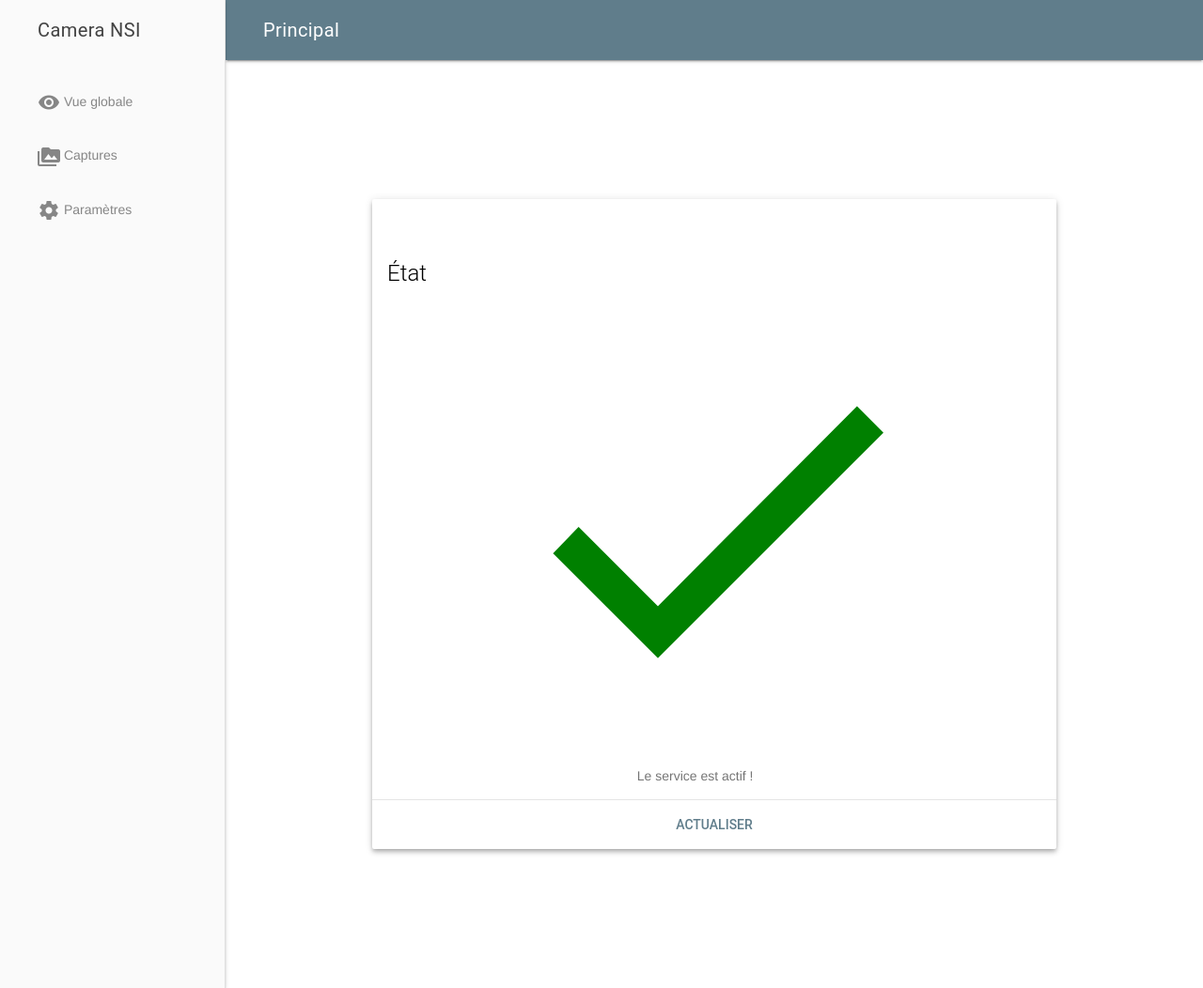
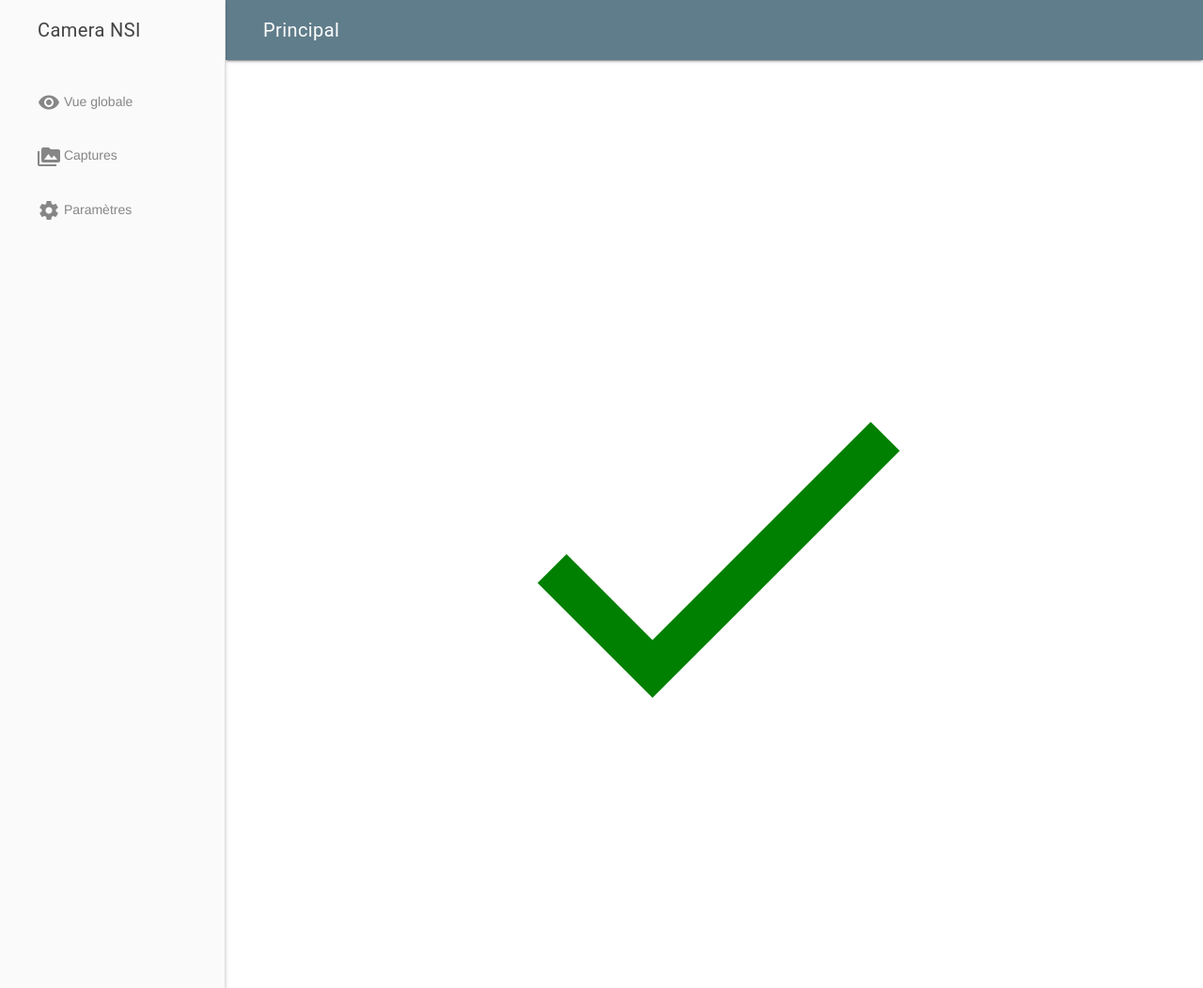
Before and after one commit to Glowstoner/camera_nsi, a PHP site: page /main.html in a window 1280 px wide. Shown: the whole page at 94% size. Run offline with PHP 8.4, Linux system fonts and the light colour scheme.

Commit message:
support dark theming in login & work on main.html

```diff
--- a/web/login.css
+++ b/web/login.css
@@ -36,9 +36,7 @@
 }
 
 #main {
-    border: 5px solid white;
     background-color: white;
-
     display: inline-block;
     vertical-align: middle;
     line-height: 100%;
--- a/web/login.html
+++ b/web/login.html
@@ -14,7 +14,6 @@
     <script src="login.js"></script>
 </head>
 <body>
-    <div class="image">
     <div id="main">
         <span class="material-icons" id="loginicon">lock</span>
         <h1 class="loginfont" id="logintitle">CONNEXION</h1>
@@ -28,6 +27,5 @@
             Se connecter
         </button>
     </div>
-    </div>
 </body>
 </html>
--- a/web/main.css
+++ b/web/main.css
@@ -1,11 +1,3 @@
-#mainmenu {
-
-}
-
-#mainheader {
-
-}
-
 #mainglobal {
     position: absolute;
     margin: auto;
@@ -19,10 +11,24 @@
 
 #maingloballogo {
     color: green;
-    font-size: 3000%;
+    display: inline-block;
+    height: 100%;
+    width: 100%;
+    font-size: 50vh;
 }
 
-#mainframe {
+#main {
+    background-color: white;
+    display: inline-block;
+    vertical-align: middle;
+    line-height: 100%;
+}
+
+#maincontainer {
+    background-color: white;
+    background-repeat: no-repeat;
+    background-size: cover;
+    line-height: 100vh;
     text-align: center;
 }
 
--- a/web/main.html
+++ b/web/main.html
@@ -35,17 +35,10 @@
                         <span class="material-icons">settings</span>  Paramètres</a>
                 </nav>
         </div>
-        <main id="mainframe" class="mdl-layout__content">
-            <div id="mainglobal" class="mdl-card mdl-shadow--4dp">
-                <div class="mdl-card__title mdl-card--expand">
-                    <h2 class="mdl-card__title-text">État</h2>
-                </div>
-                <span id="maingloballogo" class="material-icons">done</span>
-                <div class="mdl-card__supporting-text">
-                    Le service est actif !
-                </div>
-                <div class="mdl-card__actions mdl-card--border">
-                    <a class="mdl-button mdl-button--colored mdl-js-button mdl-js-ripple-effect">Actualiser</a>
+        <main class="mdl-layout__content">
+            <div id="maincontainer">
+                <div id="main">
+                    <span class="material-icons" id="maingloballogo">check</span>
                 </div>
             </div>
         </main>
```
Also changed, not shown: web/clear-black-18dp.svg (deleted). Lines whose indentation alone changed are shown as unchanged.
